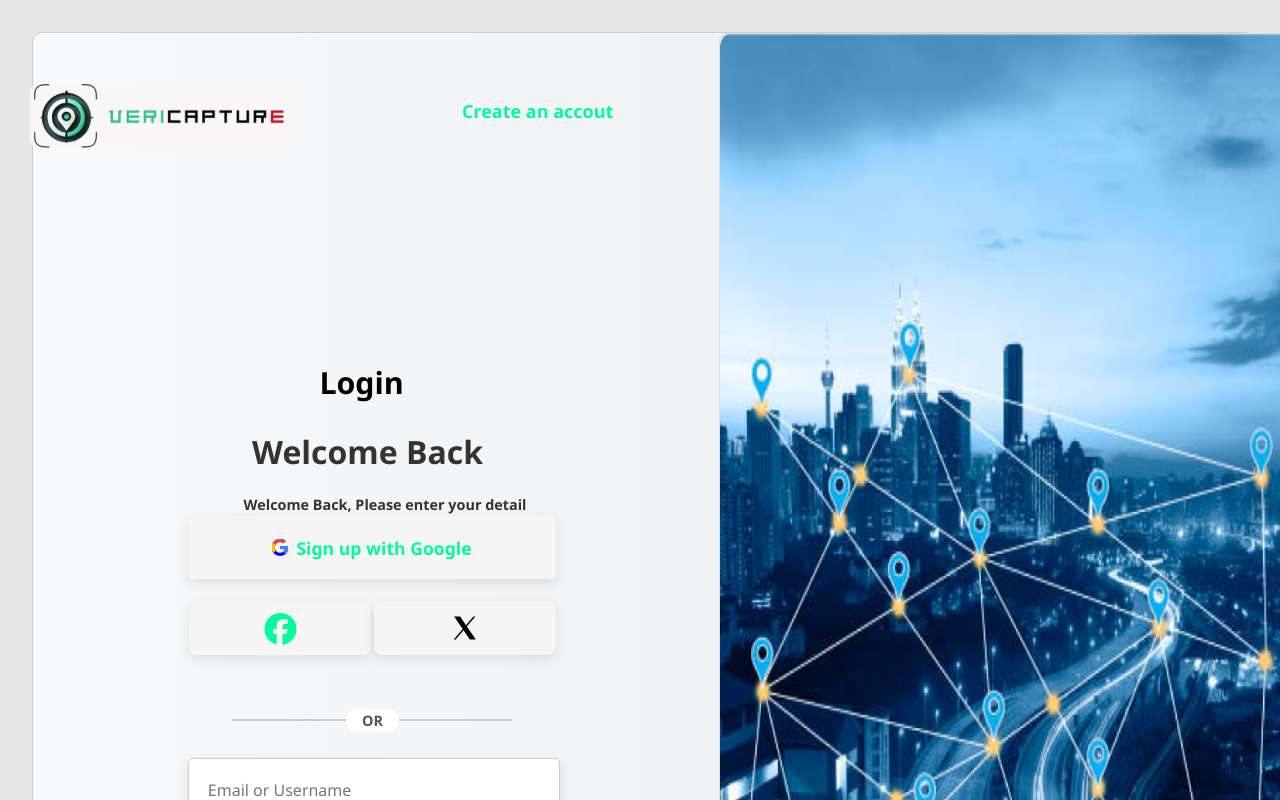
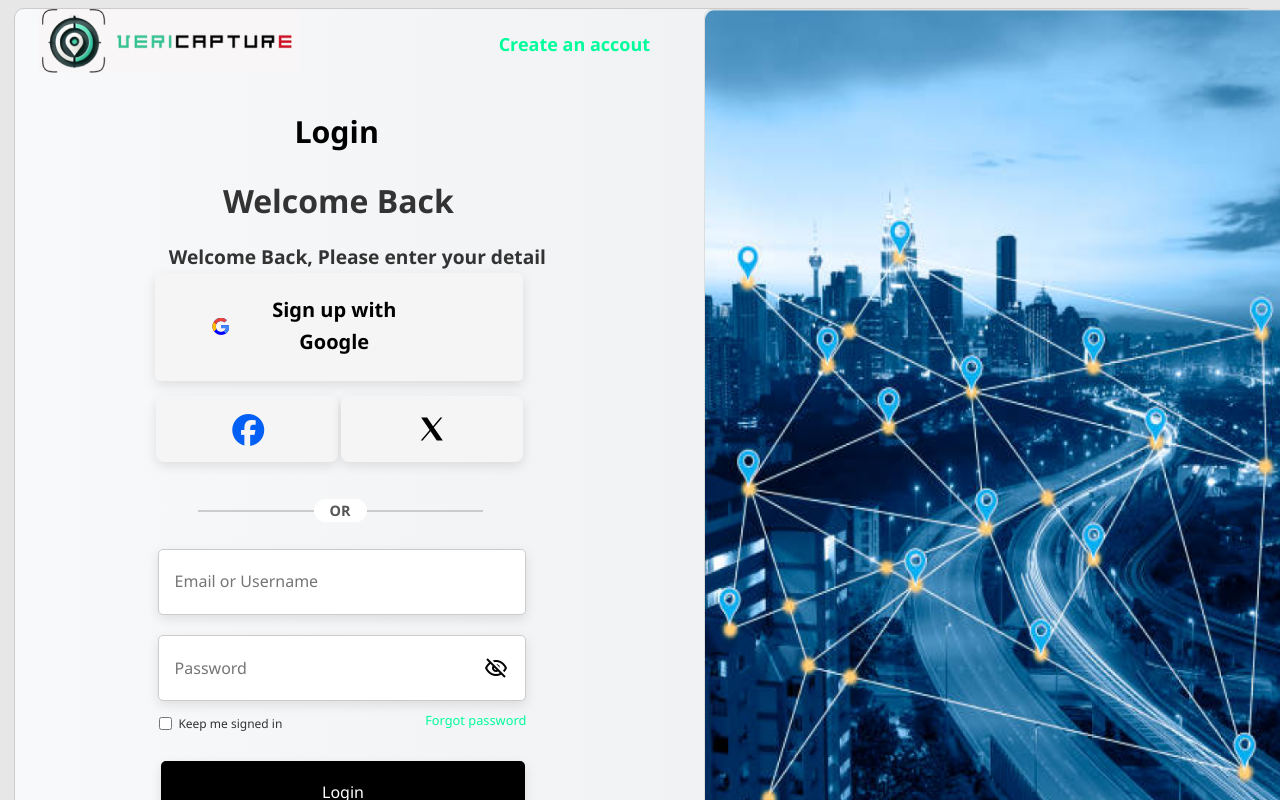
Before and after one commit to VeriCapture-source-codes/VeriCapture-in-progress, a React (Vite) app: page /login in a window 1280 px wide. Shown: the top 800 px of the page. Built offline with nearby package versions, Linux system fonts and the light colour scheme.

Commit message:
Remove embedded repo and ignore, also adding code to project

```diff
--- a/src/Login.css
+++ b/src/Login.css
@@ -2,8 +2,8 @@
   display: flex;
   justify-content: center;
   align-items: center;
-  min-height: 90vh;
-  width: 95.5vw;
+  min-height: 80vh;
+  width: 97vw;
   background: linear-gradient(to right, #f8f9fa, #e9ecef);
   padding: 0rem;
   border: 1px solid #ccc;
@@ -12,7 +12,7 @@
 
 .login-form {
   flex: 1;
-  max-width: 500px;
+  max-width: 400px;
 }
 
 .login-image {
@@ -29,13 +29,16 @@
 .vericapture-logo2 {
   background-color: rgb(248, 246, 246);
   position: relative;
-  top: -60px;
+  top: 55px;
   right: 20px;
 }
 .register{
+  display: flex;
+  align-items: center;
+  justify-content: center;
   position: relative;
-  top: -150px;
-  left: 130px;
+  top: -55px;
+  left: 100%;
   font-size: 18px;
   color: #14ffa5;
   text-decoration: none;
@@ -47,9 +50,7 @@
 h2 {
   margin-bottom: 1.5rem;
   margin-right: 0px;
-  margin-left: 80px;
-  margin-top: 90px;
-  font-size: 2rem;
+  margin-top: 0px;
   color: #000;
 }
 
@@ -74,19 +75,26 @@ a.google-btn2 {
   align-items: center;
   justify-content: center;
   position: relative;
-  left: 0px;
+  left: -15px;
   gap: 0.5rem;
   padding: 1.1rem 2rem;
   width: 23rem;
   background-color: #f5f5f5;
   border-radius: 5px;
   text-decoration: none;
-  color: #000;
+  color: black;
   font-weight: bold;
   font-size: 1.1rem;
   box-shadow: 0px 4px 12px rgba(0, 0, 0, 0.1);
 }
-
+ .google-btn2 span{
+  display: flex;
+  color: #000;
+  font-size: 20px;
+  position: relative;
+  top: -5px;
+  left: 0px;
+ }
 .google-btn2:hover {
   background-color: #e0e0e0;
   transform: scale(1.05);
@@ -105,7 +113,9 @@ background-clip: text;
 color: transparent;
 -webkit-text-fill-color: transparent;
 }
-
+  i.fa-google{
+ margin-left: 25px;
+ }
 /* OPTIONAL: little rotation on hover */
 .google-btn2:hover i.fa-google {
   transform: rotate(10deg);
@@ -116,20 +126,21 @@ color: transparent;
   justify-content: center;
   gap: 0.2rem;
   margin-left: 65px;
-  margin-top: 20px;
+  margin-top: 15px;
 }
 a.media-button2 {
   display: flex;
   justify-content: center;
   align-items: center;
-  padding: 12px 76px;
+  padding: 18px 76px;
   border-radius: 8px;
-  margin-top: 2px;
+  position: relative;
+  top: 0px;
+  left: 35px;
   text-decoration: none;
   background-color: #f5f5f5;
   box-shadow: 0px 4px 12px rgba(0, 0, 0, 0.1);
   font-size: 2rem;
-  color: #0b1cb9;
 }
 
 a.media-button2:hover {
@@ -147,11 +158,13 @@ a.media-button2:hover {
   text-decoration: none;
   font-weight: bold;
   font-size: 1.1rem;
+
 }
 
 i.fa-facebook {
   width: 30px;
   height: 30px;
+  color: #0460f5;
 }
 .x-icon {
   width: 30px;
@@ -159,8 +172,8 @@ i.fa-facebook {
 }
 .line-container2 {
   position: relative;
-  width: 70%;
-  margin: 4rem 0 0 8.8rem;
+  width: 95%;
+  margin: 3rem 0 0 7.7rem;
   display: flex;
   justify-content: center;
   align-items: center;
@@ -190,12 +203,12 @@ i.fa-facebook {
  .login-form input[type="text"],
  .login-form input[type="email"],
  .login-form input[type="password"] {
-   width: 93%;
-   padding: 1.2rem;
+   width: 23rem;
+   padding: 1.2rem 1rem;
    margin-top: 1.3rem;
    border: 1px solid #ccc;
    border-radius: 5px;
-   margin-left: 6rem;
+   margin-left: 5.2rem;
    display: block;
    box-shadow: 0px 4px 12px rgba(0, 0, 0, 0.1);
  }
@@ -210,8 +223,8 @@ i.fa-facebook {
 .password-wrapper {
   position: relative;
   width: 100%;
-  margin-left: 0rem;
-  margin-top: 0.3rem;
+  left: 0rem;
+  top: 0rem;
 }
 
 .password-wrapper input {
@@ -222,10 +235,9 @@ i.fa-facebook {
   border-radius: 5px;
 }
 
-.password-toggle-icon {
+.password-wrapper .password-toggle-icon2 {
   position: absolute;
-  right: 0px;
-  left: 420px;
+  left: 410px;
   top: 50%;
   transform: translateY(-50%);
   width: 24px;
@@ -240,6 +252,7 @@ i.fa-facebook {
 }
  input[type="checkbox"]{
   display: block;
+  margin: 0 -35px;
 }
  label{
   display: block;
@@ -248,10 +261,10 @@ i.fa-facebook {
   position: relative;
   top: 0px;
   right: 0px;
-  left: 52px;
+  left: 72px;
 }
  span{
-  margin-top: 8px;
+  margin-top: 9px;
   margin-right: 60px;
 }
 .forgot{
@@ -260,13 +273,11 @@ i.fa-facebook {
   position: relative;
   top: -65px;
   right: 0px;
-  left: 25px;
+  left: 10px;
 }
 .login-form a {
   color: #00fc9b;
   text-decoration: none;
-  margin-left: 0rem;
-  margin-right: 0rem;
 }
 
 .login-form a:hover {
@@ -274,7 +285,7 @@ i.fa-facebook {
 }
 
 .login-form button {
-  width: 93%;
+  width: 22.7rem;
   padding: 1.2rem;
   background-color: black;
   color: white;
@@ -282,8 +293,9 @@ i.fa-facebook {
   border: none;
   border-radius: 5px;
   cursor: pointer;
-  margin-left: 6rem;
-  margin-top: 0rem;
+  position: relative;
+  top: -50px;
+  left: 87px;
   box-shadow: 0px 4px 12px rgba(0, 0, 0, 0.1);
 }
 
--- a/src/Login.jsx
+++ b/src/Login.jsx
@@ -72,7 +72,7 @@ function Login() {
   };
 
   return (
-    <div style={{ padding: '2rem' }}>
+    <div style={{ padding: '0.5rem 0.9rem' }}>
     <div className="login-container">
       <div className="login-form">
          <img
@@ -88,16 +88,16 @@ function Login() {
             }}
           />
         <a className='register' href="./register">Create an accout</a>
-        <h2 style={{ fontSize: '1.9rem', fontWeight: '700', marginLeft: '15rem'}}>Login</h2>
+        <h2 style={{ fontSize: '1.9rem', fontWeight: '700', marginLeft: '20rem'}}>Login</h2>
         <form onSubmit={handleSubmit} className="form-group2">
-          <p style={{ fontSize: '2rem', fontWeight: '800', marginLeft: '9.5rem'}}>Welcome Back</p>
-          <span style={{ fontSize: '0.9rem', fontWeight: '600', marginLeft: '9.5rem', width: '40rem'}}>
+          <p style={{ fontSize: '2rem', fontWeight: '800', marginLeft: '-3.5rem', width: '40rem' }}>Welcome Back</p>
+          <span style={{ fontSize: '1.2rem', fontWeight: '600', marginLeft: '5.9rem', width: '40rem'}}>
             Welcome Back, Please enter your detail
           </span>
 
          <div className="social-login2">
            <a href="#" className="google-btn2">
-             <i className="fab fa-google"style={{ backgroundColor: 'blue' }} ></i> Sign up with Google
+           <i className="fab fa-google"style={{ backgroundColor: 'blue' }} ></i> <span>Sign up with Google</span>
            </a>
 
             <div className="social-icons-row2">
@@ -137,7 +137,7 @@ function Login() {
              src={showPassword ? bxShow : bxHide}
              alt="Toggle Visibility"
              onClick={togglePasswordVisibility}
-             className="password-toggle-icon"
+             className="password-toggle-icon2"
             />
          </div>
  {/* Checkbox */}
@@ -173,11 +173,11 @@ function Login() {
           alt="Login Illustration"
           className="img-fluid"
           style={{
-            maxWidth: '36rem',
-            height: '80rem',
+            maxWidth: '37rem',
+            height: '58.3rem',
             border: '1px solid #ddd',
             borderRadius: '8px',
-            marginLeft: '14.2rem',
+            marginLeft: '20.6rem',
           }}
         />
       </div>
--- a/src/Register.css
+++ b/src/Register.css
@@ -2,7 +2,8 @@
     display: flex;
     justify-content: center;
     align-items: center;
-    min-height: 90vh;
+    width: 97.6vw;
+    min-height: 20vh;
     background: linear-gradient(to right, #f8f9fa, #e9ecef);
     padding: 0rem;
     border: 1px solid #ccc;
@@ -17,13 +18,11 @@
     gap: 0rem;
   }
   .register-form {
-   padding: 7.5rem 1rem;
+   padding: 0rem;
    border-radius: 10px;
    max-width: 600px;
    width: 100%;
-  }
-  .form-group{
-    margin-top: 10rem;
+   margin-top: 20px;
   }
   .vericapture-logo{
     background-color: rgb(241, 241, 241);
@@ -31,16 +30,33 @@
   }
   .register-form h2 {
     text-align: center;
+    margin-top: 0.1rem;
     margin-bottom: 1.5rem;
-    margin-right: 130px;
+    margin-right: 210px;
   }
   .form-group{
+    margin-top: 20px;
     margin-right: 0px;
   }
 
   .register-form form div {
     margin-bottom: 1rem;
   }
+  /* Flex container for first and last name */
+.name-row {
+  display: flex;
+  justify-content: center;
+  gap: 0.4rem;
+  margin-left: 0px;
+  margin-right: 50px;
+  width: 74%;
+}
+
+/* Make first and last name inputs smaller */
+.name-row input[type="text"] {
+  width: 40%;
+  margin-left: 0px; /* remove margin-left for first and last name inputs */
+}
 
  /* This styles all normal input fields */
 .register-form input[type="text"],
@@ -48,10 +64,10 @@
 .register-form input[type="password"] {
   width: 74%;
   padding: 1.2rem;
-  margin-top: 1.3rem;
+  margin-top: 0.1rem;
   border: 1px solid #ccc;
   border-radius: 5px;
-  margin-left: 3rem;
+  margin-left: 0rem;
   display: block;
   box-shadow: 0px 4px 12px rgba(0, 0, 0, 0.1);
 }
@@ -63,20 +79,7 @@
   color: #aaa;
   font-size: 0.9rem;
 }
-/* Flex container for first and last name */
-.name-row {
-  display: flex;
-  justify-content: center;
-  gap: 0.4rem;
-  margin-left: 0px;
-  margin-right: 50px;
-}
 
-/* Make first and last name inputs smaller */
-.name-row input[type="text"] {
-  width: 40%;
-  margin-left: 0px; /* remove margin-left for first and last name inputs */
-}
 .password-wrapper {
   position: relative;
   width: 100%;
@@ -92,9 +95,9 @@
   border-radius: 5px;
 }
 
-.password-toggle-icon {
+.password-wrapper .password-toggle-icon {
   position: absolute;
-  left: 90%;
+  left: 370px;
   top: 50%;
   transform: translateY(-50%);
   width: 24px;
@@ -105,11 +108,11 @@
 .register-form .country-select {
     width: 74%;
     padding: 1.2rem;
-    margin-top: 0.3rem;
+    margin-top: 0.1rem;
     border: 1px solid #ccc;
     border-radius: 5px;
     margin-left: 0rem;
-    margin-right: 3rem;
+    margin-right: 9rem;
     box-shadow: 0px 4px 12px rgba(0, 0, 0, 0.1);
   }
 
@@ -118,10 +121,11 @@
     color: #aaa;
     font-size: 0.9rem;
   }
+
   .check-to input[type="checkbox"]{
     position: relative;
     top: -3px;
-    right: 75px;
+    left: -165px;
   }
    label span{
     display: block;
@@ -129,29 +133,12 @@
     font-size: 12px;
     position: relative;
     top: -25px;
-    left: 20px;
-  }
-  .register-form button {
-    width: 74%;
-    padding: 1.2rem;
-    background-color: black;
-    color: white;
-    font-size: 1rem;
-    border: none;
-    border-radius: 5px;
-    cursor: pointer;
-    margin-left: 0rem;
-    margin-right: 2rem;
-    margin-top: 0rem;
-    box-shadow: 0px 4px 12px rgba(0, 0, 0, 0.1);
+    right: 16px;
   }
 
-  .register-form button:hover {
-    background-color: #474747;
-  }
-   .check-to span{
+ .check-to span{
     position: relative;
-    left: 0.5rem;
+    left: -1.7rem;
   }
  .register-form input[type='checkbox']{
   position: relative;
@@ -160,7 +147,7 @@
  }
   .register-form a {
     width: 100%;
-    color: #00fc9b;
+    color: #16f19e;
     text-decoration: none;
   }
 
@@ -174,11 +161,30 @@
     position: relative;
     right: 60px;
   }
+  .register-form button {
+    width: 74%;
+    padding: 1.2rem;
+    background-color: black;
+    color: white;
+    font-size: 1rem;
+    border: none;
+    border-radius: 5px;
+    cursor: pointer;
+    position: relative;
+    top: -2.3rem;
+    right: 4.3rem;
+    box-shadow: 0px 4px 12px rgba(0, 0, 0, 0.1);
+  }
+
+  .register-form button:hover {
+    background-color: #474747;
+  }
 
   .line-container {
     position: relative;
     width: 65%;
-    margin: 4rem 0 0 5rem;
+    top: -20px;
+    left: 27px;
     display: flex;
     justify-content: center;
     align-items: center;
@@ -206,7 +212,7 @@
     flex-direction: column;
     align-items: center;
     gap: 1rem;
-    margin-top: 2rem;
+    margin-top: 0rem;
     margin-left: 0rem;
     margin-right: 1.5rem;
   }
@@ -218,6 +224,7 @@
     gap: 0.5rem;
     padding: 1.2rem 5rem;
     width: 76%;
+    margin-right: 115px;
     background-color: #f5f5f5;
     border-radius: 5px;
     text-decoration: none;
@@ -256,7 +263,7 @@
     display: flex;
     justify-content: center;
     gap: 0.4rem;
-    margin-left: 1px;
+    margin-right: 115px;
   }
   .facebook-btn {
     display: flex;
```
Also changed, not shown: src/Register.jsx (+8 -10 lines).
